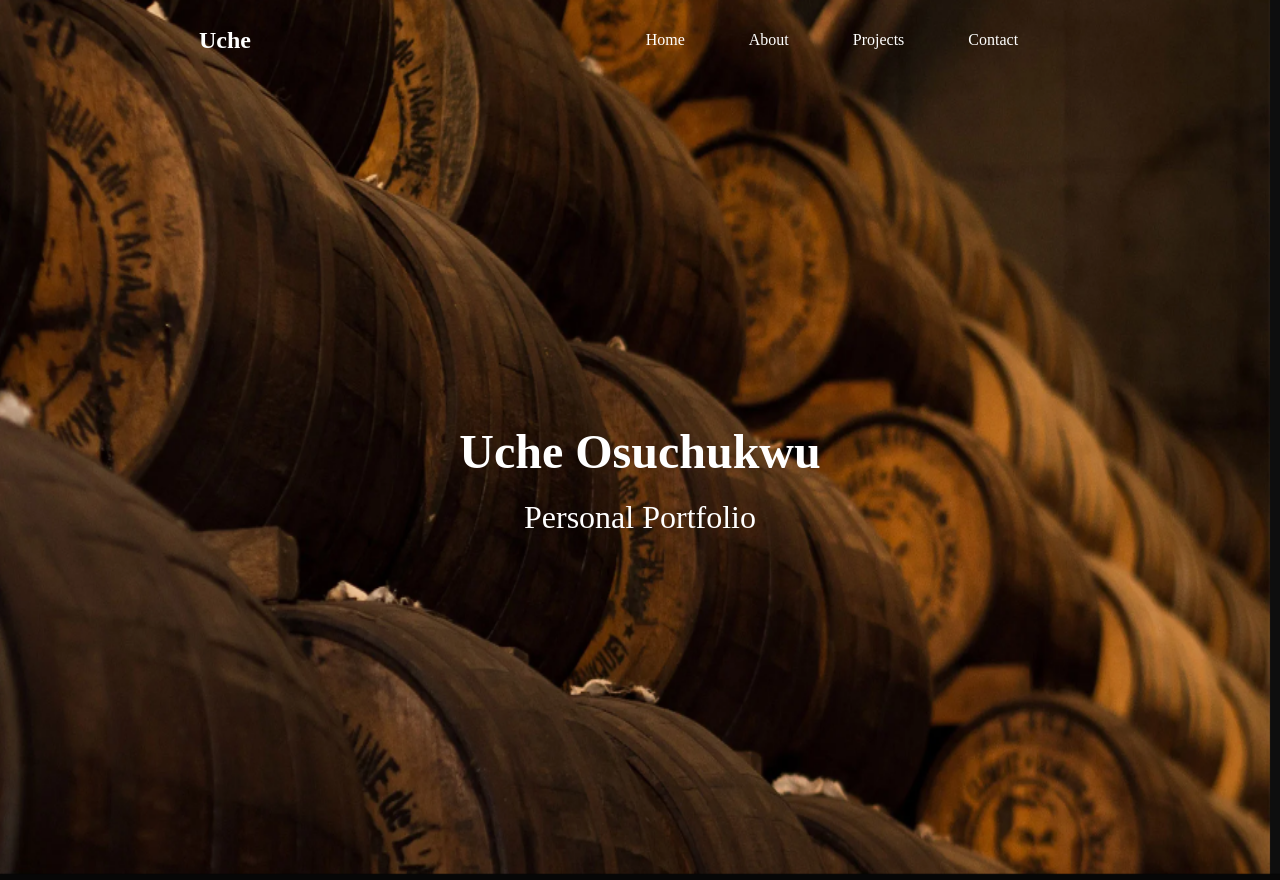
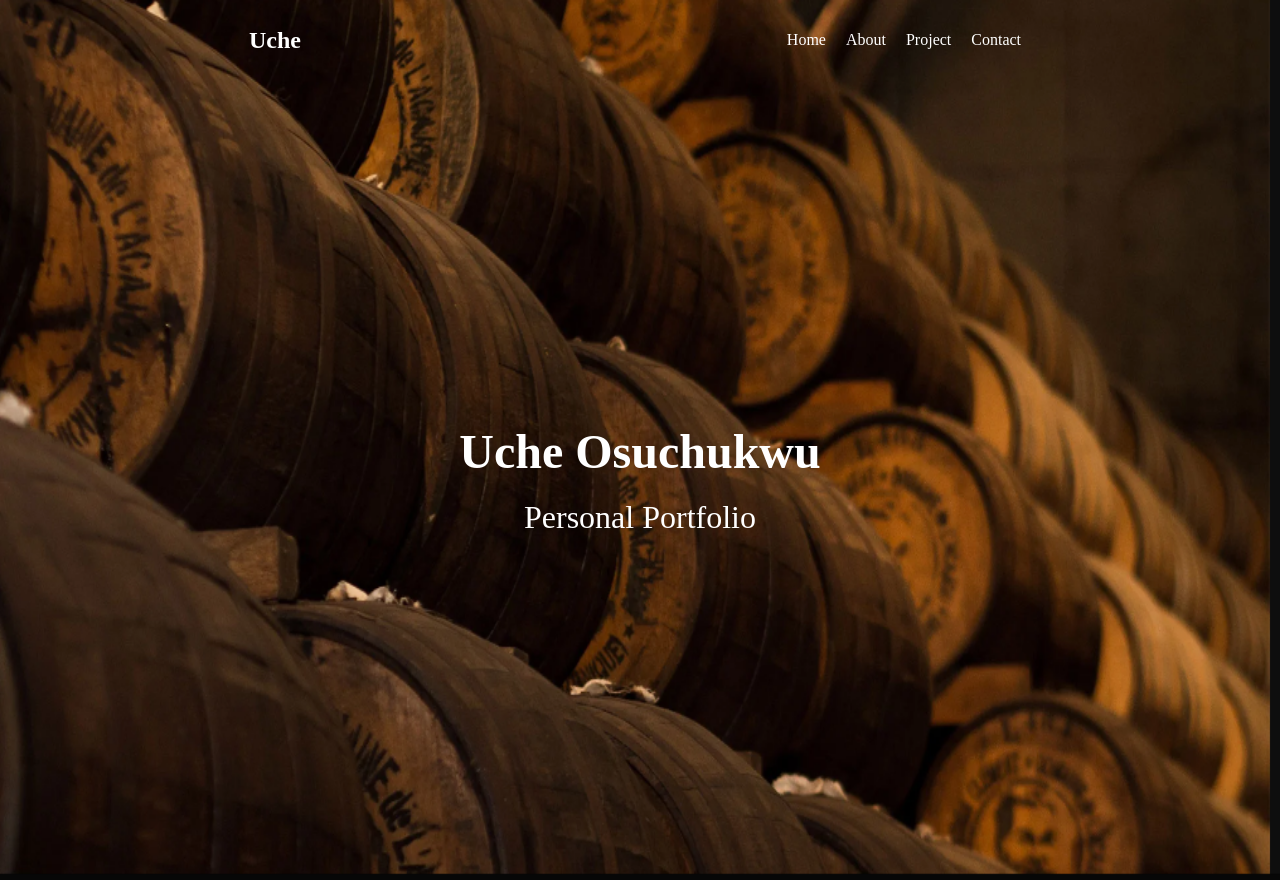
Before and after one commit to sirEmmyUche/portfolio, a React (Vite) app: page / in a window 1280 px wide. Built offline with nearby package versions, Linux system fonts and the light colour scheme; a web font is replaced by a local one; what miragejs would draw is missing.

Commit message:
debugging

```diff
--- a/src/App.jsx
+++ b/src/App.jsx
@@ -16,8 +16,8 @@ const router = createBrowserRouter([{path:"*", Component:Root}])
 function Root(){
   return (
     <Routes>
-        <Route path="/" element={<Home/>}/>
-        <Route element={<Layout/>}>
+        <Route index element={<Home/>}/>
+        <Route path="/"element={<Layout/>}>
           <Route path="/about" element={<About/>}/>
           <Route path="/contact" element={<Contact/>}/>
           <Route path="/project" element={<Project/>}/>
--- a/src/pages/nav.jsx
+++ b/src/pages/nav.jsx
@@ -4,21 +4,29 @@ import '../styles/home.css'
 
 
 function Nav() {
-  const [toggleMenu, setToggleMenu] = useState(false);
+  const [toggleMenu, setToggleMenu] = useState(null);
   const handleToggleMenu = ()=>{
     setToggleMenu(!toggleMenu)
   }
 
   return (
-    <nav className="home-nav">
+    <nav className="home-pg-nav">
         <div className='logo'>
-            <div>Uche</div>
+            <div className="on-mobile-logo">Uche</div>
         </div>
-        <ul id={toggleMenu? "hidephoneMenubar" :"phoneMenubar"}>
-            <li><Link to={"/"}>Home</Link></li>
-            <li><Link to={"/about"}>About</Link></li>
-            <li><Link to={"/project"}>Projects</Link></li>
-            <li><Link to={"/contact"}>Contact</Link></li>
+        <ul id={toggleMenu?"responsiveness":null}>
+                <li>
+                  <Link to={"/"}>Home</Link>
+                </li>
+            <li >
+              <Link to={"/about"}>About</Link>
+            </li>
+                <li >
+                  <Link to={"/project"}>Project</Link>
+                </li>
+            <li>
+              <Link to={"/contact"}>Contact</Link>
+            </li>
         </ul>
         <div className="menubar">
           <img src="/images/icon-menu.svg" alt="menubar"onClick={handleToggleMenu} />
--- a/src/pages/projects.jsx
+++ b/src/pages/projects.jsx
@@ -38,7 +38,7 @@ function Project(){
 
     const renderProject = project.map((item)=>{
 
-        if(viewproject.all===true){
+        if(viewproject.all == true){
             return(
                 <div key={item.id} className='map-project-wrapper'>
                     <Link to={`/project/${item.id}`}>
--- a/src/server.js
+++ b/src/server.js
@@ -56,7 +56,7 @@ createServer({
 
             server.create("project",
               {id:"3",
-              name:"Mobile app e-commerce",
+              name:"Mobile App E-Commerce",
         imgUrl:"/images/e-commerce-mobile-app.png",
       link:"#",
     description:`This mobile app is a great way for users to purchase goods and services online.
--- a/src/styles/home.css
+++ b/src/styles/home.css
@@ -20,11 +20,12 @@
 }
 
 
-/* Navigation styling */
+/*Home Navigation styling */
 
-.home-nav{
+.home-pg-nav{
     height: 10vh;
     border: 1px solid transparent;
+    padding: 10px;
     display: flex;
     justify-content: space-around;
     align-items: center;
@@ -42,16 +43,14 @@ img{
     height: 100%;
 }
 
-
-.home-nav ul{
+ul{
+    border: 1px solid transparent;
     display: flex;
 }
 
-.home-nav ul li,a{
+ul li{
+    padding: 10px;
     list-style: none;
-    padding-right: 2em;
-    color: var(--main-color);
-    font-family: sans-serif,;
 }
 
 .menubar{
@@ -60,6 +59,7 @@ img{
 
 a{
     text-decoration: none;
+    color: var(--main-color);
 }
 
 
@@ -454,17 +454,22 @@ footer>h1{
 }
 /* styling mobile responsiveness */
 @media screen and (max-width: 768px) {
-#hidephoneMenubar{
+
+.home-pg-nav ul{
     display: none;
-    }
+}
 
-#phoneMenubar{
+.menubar{
+    z-index: 10;
+}
+#responsiveness{
     position: absolute;
-    top: 10%;
+    top: 0%;
     right: 0%;
     border: 1px solid transparent;
     width: 100%;
     height: 50vh;
+    opacity: 1000;
     background-color: var(--main-bg-color);
     animation: slide 0.7s ease-in-out 0s;
     z-index: 5;
@@ -472,7 +477,6 @@ footer>h1{
     flex-direction: column;
     justify-content: space-around;
 }
-
 @keyframes slide {
     0%{
         transform: translate(-5em);
```
